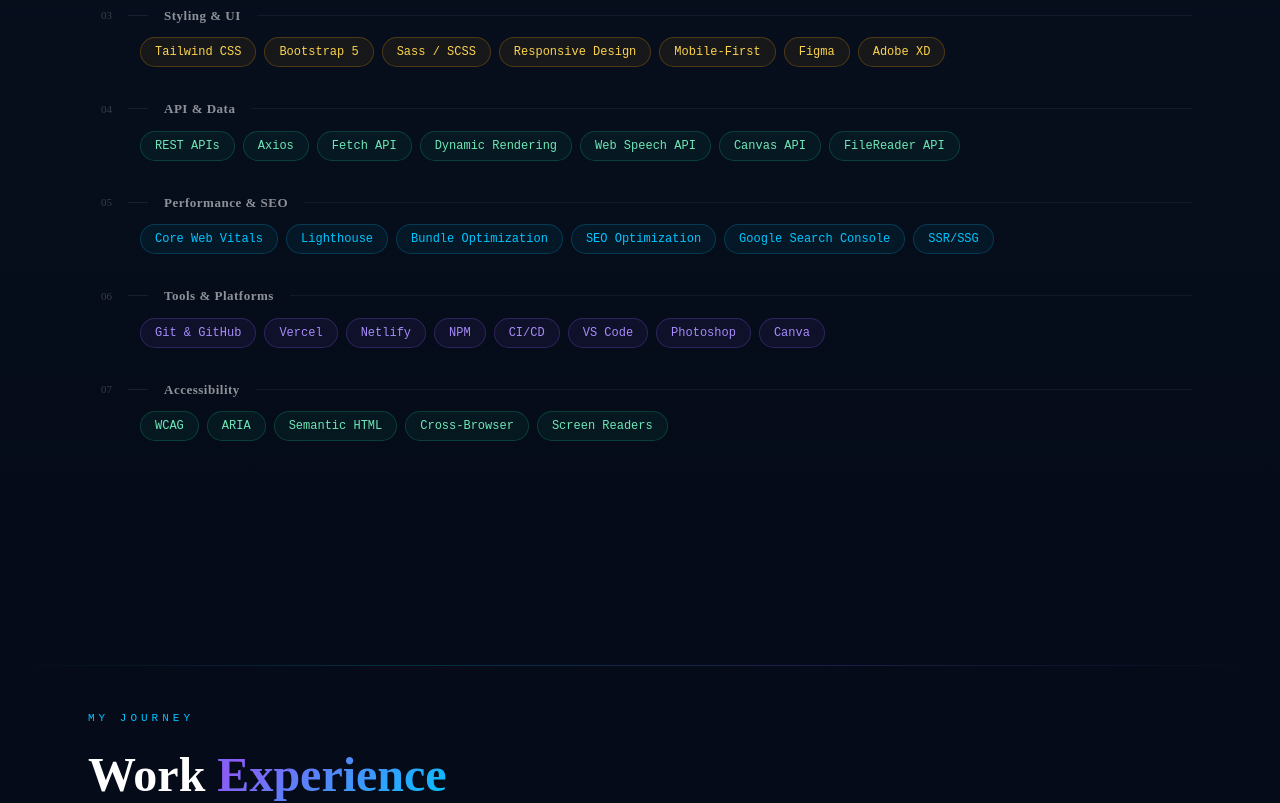
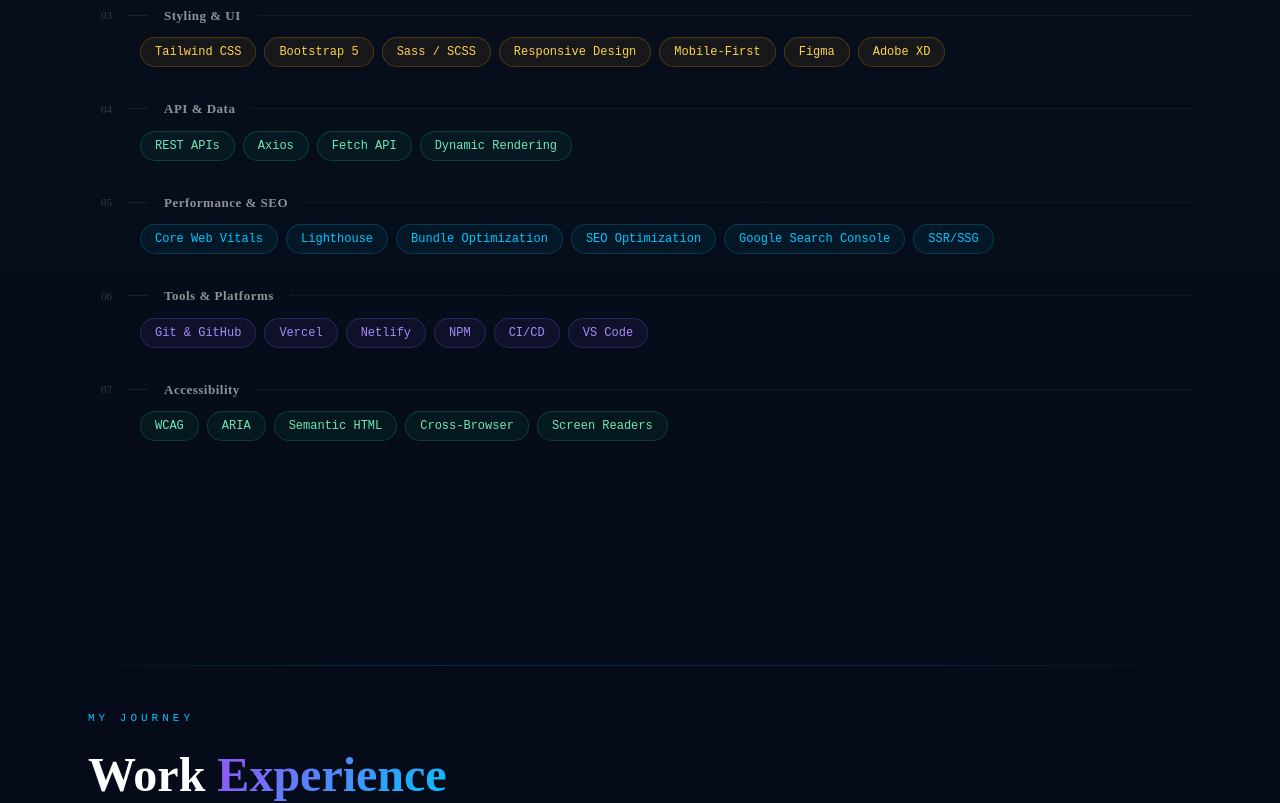
Before and after one commit to mdzainulkhan/mdzainulkhan.github.io, a Next.js app: page / in a window 1280 px wide. Shown: the part 2280-3083 px from the top of the page. Built offline with nearby package versions, Linux system fonts and the light colour scheme.

Commit message:
change ui and upload resume

```diff
--- a/components/Projects.tsx
+++ b/components/Projects.tsx
@@ -23,8 +23,8 @@ const projects = [
     live:true,
     score:null,
     desc:'10+ browser-based utility tools — Text-to-Speech, Speech-to-Text, image conversion & PDF tools — all client-side using native browser APIs.',
-    tags:['React.js','Next.js','Web Speech API','Canvas API','FileReader API','SSR'],
-    pts:['10+ utility tools built from scratch','Web Speech API for TTS & STT','Canvas API for image processing','Fully client-side — no backend','SSR for improved SEO & speed'],
+    tags:['React.js','Next.js','SSR'],
+    pts:['10+ utility tools built from scratch','Fully client-side — no backend','SSR for improved SEO & speed'],
     grad:'linear-gradient(135deg, rgba(139,92,246,0.15), rgba(245,158,11,0.1))',
     border:'rgba(139,92,246,0.25)', accent:'#A78BFA',
   },
--- a/components/Skills.tsx
+++ b/components/Skills.tsx
@@ -6,9 +6,9 @@ const groups = [
   { label:'Frontend Core', cls:'spill', skills:['React.js','Next.js','TypeScript','JavaScript ES6+','HTML5','CSS3'] },
   { label:'React Ecosystem', cls:'spill spill-v', skills:['React Hooks','Context API','React Router','SSR / SSG','Component Architecture','Code Splitting','Lazy Loading'] },
   { label:'Styling & UI', cls:'spill spill-a', skills:['Tailwind CSS','Bootstrap 5','Sass / SCSS','Responsive Design','Mobile-First','Figma','Adobe XD'] },
-  { label:'API & Data', cls:'spill spill-g', skills:['REST APIs','Axios','Fetch API','Dynamic Rendering','Web Speech API','Canvas API','FileReader API'] },
+  { label:'API & Data', cls:'spill spill-g', skills:['REST APIs','Axios','Fetch API','Dynamic Rendering'] },
   { label:'Performance & SEO', cls:'spill', skills:['Core Web Vitals','Lighthouse','Bundle Optimization','SEO Optimization','Google Search Console','SSR/SSG'] },
-  { label:'Tools & Platforms', cls:'spill spill-v', skills:['Git & GitHub','Vercel','Netlify','NPM','CI/CD','VS Code','Photoshop','Canva'] },
+  { label:'Tools & Platforms', cls:'spill spill-v', skills:['Git & GitHub','Vercel','Netlify','NPM','CI/CD','VS Code'] },
   { label:'Accessibility', cls:'spill spill-g', skills:['WCAG','ARIA','Semantic HTML','Cross-Browser','Screen Readers'] },
 ]
 
```
Also changed, not shown: 1 other file (tests, documents, lock files or other folders).
